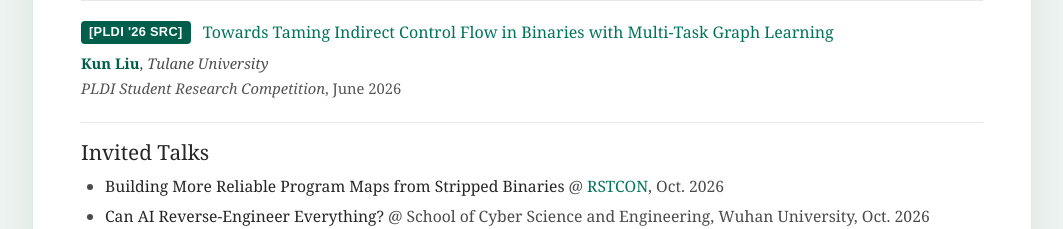
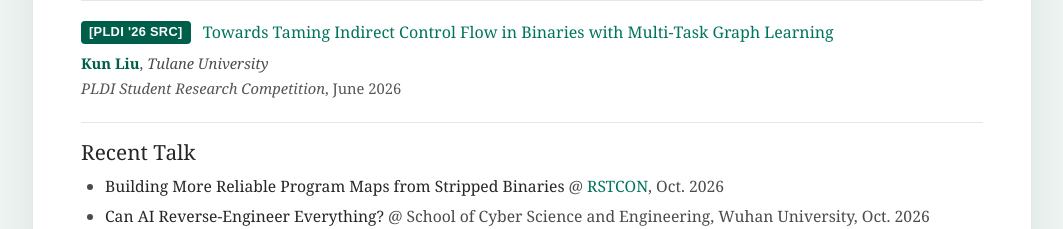
Before and after one commit to Ryan-hub-bit/ryan-hub-bit.github.io, a Next.js app: page / in a window 1280 px wide. Shown: the part 1380-1609 px from the top of the page, without its empty margins (108-1171 px from the left). Built offline with nearby package versions, Linux system fonts and the light colour scheme.

Commit message:
Rename invited talks section to Recent Talk

```diff
--- a/app/home-content.tsx
+++ b/app/home-content.tsx
@@ -437,7 +437,7 @@ export default function HomeContent({ language = "en" }: { language?: "en" | "zh
         </section>
 
         <section className="content-section" id="invited-talks" aria-labelledby="invited-talks-heading">
-          <h2 id="invited-talks-heading">{t("Invited Talks", "受邀报告")}</h2>
+          <h2 id="invited-talks-heading">{t("Recent Talk", "近期报告")}</h2>
           <ul className="compact-entry-list">
             <li>
               <span className="entry-title">
```
Also changed, not shown: 1 other file (tests, documents, lock files or other folders).
